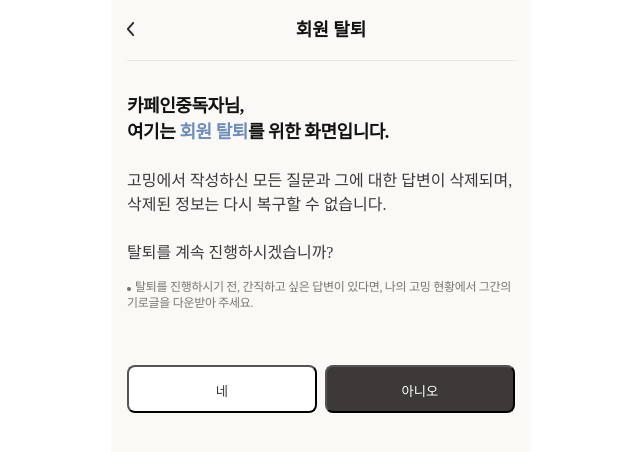
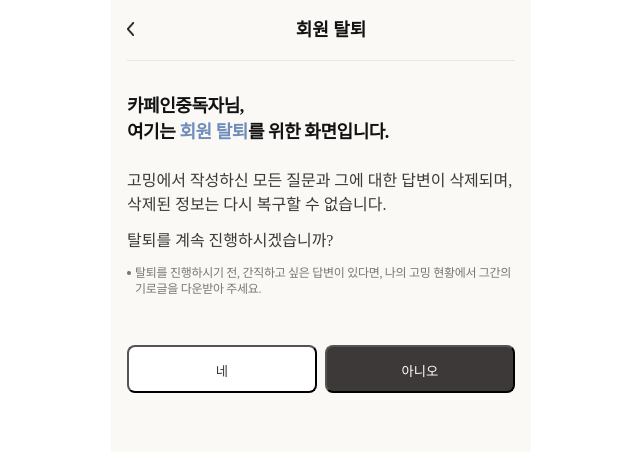
Before and after one commit to bsideproject/14_3_FE, a React (Create React App) app: page /withdrawal in a window 1280 px wide. Shown: the top 452 px of the page, without its empty margins (319-959 px from the left). Built offline with nearby package versions, Linux system fonts and the light colour scheme; a web font is replaced by a local one.

Commit message:
디자인 수정 반영

```diff
--- a/src/assets/components/header.css
+++ b/src/assets/components/header.css
@@ -10,7 +10,7 @@
 /** default header **/
 .default-header-textarea{
   width: 100%;
-  padding: 19px 0 0 16px ;
+  padding: 19px 0 0 0 ;
 }
 .default-header-text {
   font-size: 22.4px;
--- a/src/assets/components/withdrawalComponents.css
+++ b/src/assets/components/withdrawalComponents.css
@@ -26,7 +26,7 @@
 }
 /* 작은 회색 텍스트 */
 .withdrawal-small-info {
-  margin-top: 14px;
+  margin-top: 12px;
   font-style: normal;
   font-weight: 400;
   line-height: 16px;
@@ -37,7 +37,7 @@
 .withdrawal-button-area{
   width: 100%;
   height: 48px;
-  margin-top: 54px;
+  margin-top: 48px;
   display: flex;
   gap: 8px;
 }
@@ -74,6 +74,7 @@
 }
 .withdrawal-checkbox-wrap label {
   vertical-align: top;
+  padding-left: 4px;
 }
 /* 체크박스 스타일 */
 .withdrawal-checkbox {
@@ -104,7 +105,9 @@
   padding: 16px;
   border: 1px solid #E9E7E2;
   border-radius: 8px;
+   outline-color: var(--wgray06);
 }
+
 .withdrawal-textarea:read-only {
   background: #F2F1ED;
 }
@@ -123,3 +126,22 @@
   font-size: 10px;
  color: #EA4343;
 }
+.word-break-keep-all{
+  word-break:keep-all;
+}
+.withdrawal-info{
+  height: fit-content;
+  display: flex;
+  vertical-align: middle;
+  padding: auto;
+}
+.withdrawal-info img {
+  text-align: center;
+}
+.withdrawal-info div {
+  height: 44px;
+  text-align: center;
+  vertical-align: middle;
+  padding: 0 auto;
+  line-height: 32px;
+}
--- a/src/assets/pages/auth/myPageCategoryList.css
+++ b/src/assets/pages/auth/myPageCategoryList.css
@@ -1,8 +1,8 @@
 .bg-F2F1ED{
   background-color: #F2F1ED;
 }
-.padding-bottom-24px {
-  padding-bottom: 24px;
+.padding-bottom-32px {
+  padding-bottom: 32px;
 }
 .padding-right-24px {
   padding-right: 24px;
@@ -15,7 +15,7 @@
 }
 .welcome-logout{
   height: 64px;
-  padding: 48px 0 0 16px;
+  padding: 48px 0 0 0;
   display: flex;
 }
 
--- a/src/assets/pages/auth/passwordCheck.css
+++ b/src/assets/pages/auth/passwordCheck.css
@@ -11,6 +11,12 @@
   font-weight: 400;
   line-height: 20px;
   letter-spacing: -0.025em;
+}
+/* pw-check 영역 */
+.pw-check-input-area{
+}
+.pw-check-input-wrap{
+  position: relative;
 }
 .pw-check-label{
   display: block;
@@ -35,7 +41,7 @@
   color: #7A7670;
 }
 .pw-check-btn{
-  margin-top: 48px;
+  margin-top: 32px;
   height: 48px;
   width: 100%;
   border-radius: 8px;
@@ -43,3 +49,15 @@
   background: #3D3938;
   color: #FFFFFF;
 }
+.pw-check-error-before-area{
+  height: 16px;
+}
+.pw-check-color-error{
+  font-size: 10px;
+  font-weight: 700;
+  line-height: 12px;
+  letter-spacing: -0.025em;
+  text-align: left;
+  color: var(--error);
+  margin-top: 4px;
+}
--- a/src/components/mypage/Withdrawal1.tsx
+++ b/src/components/mypage/Withdrawal1.tsx
@@ -19,17 +19,21 @@ const Withdrawal1 = ({step, setStep}: WITHDRAWAL) => {
         <WithdrawalInformation />
         {/* 본문 */}
         <div className='withdrawal-content-info'>
-          <p className='withdrawal-font-size-16 color-wgray12'>
+          <p className='withdrawal-font-size-16 color-wgray12  word-break-keep-all'>
             고밍에서 작성하신 모든 질문과 그에 대한 답변이 삭제되며, 삭제된 정보는 다시 복구할 수 없습니다.
           </p>
-          <p className='withdrawal-font-size-16 color-wgray12'  style={{marginTop: "24px"}}>
+          <p className='withdrawal-font-size-16 color-wgray12  word-break-keep-all'  style={{marginTop: "12px"}}>
             탈퇴를 계속 진행하시겠습니까?
           </p>
 
-          <p className='withdrawal-font-size-12 withdrawal-small-info'>
-            <img src={bullet} alt="*" style={{marginRight: '4px'}} />
-            탈퇴를 진행하시기 전, 간직하고 싶은 답변이 있다면, 나의 고밍 현황에서 그간의 기로글을 다운받아 주세요.
-          </p>
+          <div className='withdrawal-info word-break-keep-all'>
+            <div>
+              <img src={bullet} alt="*" style={{marginRight: '4px'}} width={4} height={4}/>
+            </div>
+            <p className='withdrawal-font-size-12 withdrawal-small-info'>
+              탈퇴를 진행하시기 전, 간직하고 싶은 답변이 있다면, 나의 고밍 현황에서 그간의 기로글을 다운받아 주세요.
+            </p>
+          </div>
 
           <div className='withdrawal-button-area'>
             <button className='withdrawal-button withdrawal-yes' type="button" onClick={() => setStep(++step)}>네</button>
--- a/src/components/mypage/Withdrawal2.tsx
+++ b/src/components/mypage/Withdrawal2.tsx
@@ -79,10 +79,14 @@ const Withdrawal2 = ({step, setStep}: WITHDRAWAL) => {
             고밍을 탈퇴하시기에 앞서,<br />
             탈퇴하시는 이유를 알려주세요. <span className="withdrawal-font-size-12 color-wgray12">(중복 선택 가능)</span>
           </p>
-          <p className="withdrawal-font-size-12 withdrawal-small-info">
-            <img src={bullet} alt="*" style={{marginRight: '4px'}} />
-            불편사항을 알려주시면, 고밍이 더 나은 서비스를 만드는 데에 큰 도움이 됩니다.
-          </p>
+          <div className='withdrawal-info word-break-keep-all'>
+            <div>
+              <img src={bullet} alt="*" style={{marginRight: '4px'}} width={4} height={4}/>
+            </div>
+            <p className='withdrawal-font-size-12 withdrawal-small-info'>
+              불편사항을 알려주시면, 고밍이 더 나은 서비스를 만드는 데에 큰 도움이 됩니다.
+            </p>
+          </div>
           <div className="withdrawal-checkbox-wrap">
             <div>
               <input className="withdrawal-checkbox" name="checkbox" type="checkbox" id="nofun" onChange={checkedHandler} value={1} />
--- a/src/components/mypage/Withdrawal3.tsx
+++ b/src/components/mypage/Withdrawal3.tsx
@@ -14,14 +14,13 @@ const Withdrawal3 = ({step, setStep}: WITHDRAWAL) => {
         {/* 회원탈퇴 공통 텍스트 */}
         <WithdrawalInformation />
         <div className='withdrawal-content-info'>
-          <p className='withdrawal-font-size-16'>
-            그동안 고밍을 사용하시면서 <br />
-            ‘나’를 돌아보고 하루하루를 의미있는 습관으로<br />
+          <p className='withdrawal-font-size-16 word-break-keep-all'>
+            그동안 고밍을 사용하시면서
+            ‘나’를 돌아보고 하루하루를 의미있는 습관으로
             채워나가는 경험을 하셨길 바랍니다.
           </p>
-          <br />
-          <p className='withdrawal-font-size-16'>
-            마지막으로 고밍에게 남기고 싶은<br /> 말씀이 있다면 남겨주세요 :)
+          <p className='withdrawal-font-size-16 word-break-keep-all' style={{marginTop: '12px'}}>
+            마지막으로 고밍에게 남기고 싶은 말씀이 있다면 남겨주세요 :)
           </p>
 
           {/* textarea  */}
--- a/src/pages/mypage/MyPageCategoryList.tsx
+++ b/src/pages/mypage/MyPageCategoryList.tsx
@@ -26,7 +26,7 @@ const MyPageCategoryList = () => {
   }
   return (
     <>
-      <div className="padding-bottom-24px">
+      <div className="padding-bottom-32px">
         {/* header */}
         <DefaultHeader />
 
@@ -46,9 +46,9 @@ const MyPageCategoryList = () => {
         </div>
 
         {/** 이메일 */}
-        <div className="myinfo-email-area">
+        {/* <div className="myinfo-email-area">
           <p>madness-of-coffee@google.com</p>
-        </div>
+        </div> */}
 
       </div>
 
--- a/src/pages/mypage/PasswordCheck.tsx
+++ b/src/pages/mypage/PasswordCheck.tsx
@@ -16,6 +16,7 @@ const PasswordCheck: React.FC = () => {
   const { isLogin, userInfo } = useAuthStore((state) => state)
   const [password, setPassword] = useState<string>('');
   const [passwordVerify, setPasswrodVerify] = useState<boolean>(true);
+  const [passwordChecked, setPasswordChecked] = useState<boolean>(true) //비밀번호 데이터베이스 확인 결과
 
   //미로그인 시 로그인 화면으로 이동
   useEffect(() => {
@@ -47,6 +48,17 @@ const PasswordCheck: React.FC = () => {
       // } else {
       //   alert('비밀번호가 일치하지 않습니다.')
       // }
+
+      /**
+       * 임시구현,
+       */
+      // eslint-disable-next-line no-restricted-globals
+      const rs = confirm('비밀번호가 틀린경우? 예/아니오');
+      if (rs) {
+        setPasswordChecked(false)
+      } else {
+        setPasswordChecked(true)
+      }
     }
   }
 
@@ -57,19 +69,33 @@ const PasswordCheck: React.FC = () => {
         <h1 className="pw-check-title">비밀번호 재확인</h1>
         <p className="pw-check-text">개인 정보를 수정하기 전에,  비밀번호를 다시 한 번 확인해주세요.</p>
 
-        <div>
+        <div className="pw-check-input-area">
           <label className="pw-check-label" htmlFor="password">비밀번호</label>
+          <div className="pw-check-input-wrap">
             <input type="password"
               id="password"
               className="pw-check-input"
               value={password}
               onKeyUp={handlePassword}
               onChange={(e)=>setPassword(e.target.value)}
-            style={{ background: passwordVerify ? "" : "tomato" }}
+              style={{ border: '1px solid'+ !passwordVerify ? "" : "tomato" }}
               onBlur={handlePassword}
               maxLength={30}
               placeholder="현재 비밀번호를 입력해주세요."
               />
+            {/* <button type="button">
+
+            </button> */}
+          </div>
+
+            {
+              passwordChecked ? (<p className="pw-check-error-before-area">&nbsp;</p>) : (
+                <p className="pw-check-color-error">
+                비밀번호가 일치하지 않습니다. 다시 입력해주세요.
+                </p>
+              )
+            }
+
         </div>
         <button className="pw-check-btn" type="button" onClick={verifyCheck}>확인</button>
       </div>
```
Lines whose indentation alone changed are shown as unchanged.
